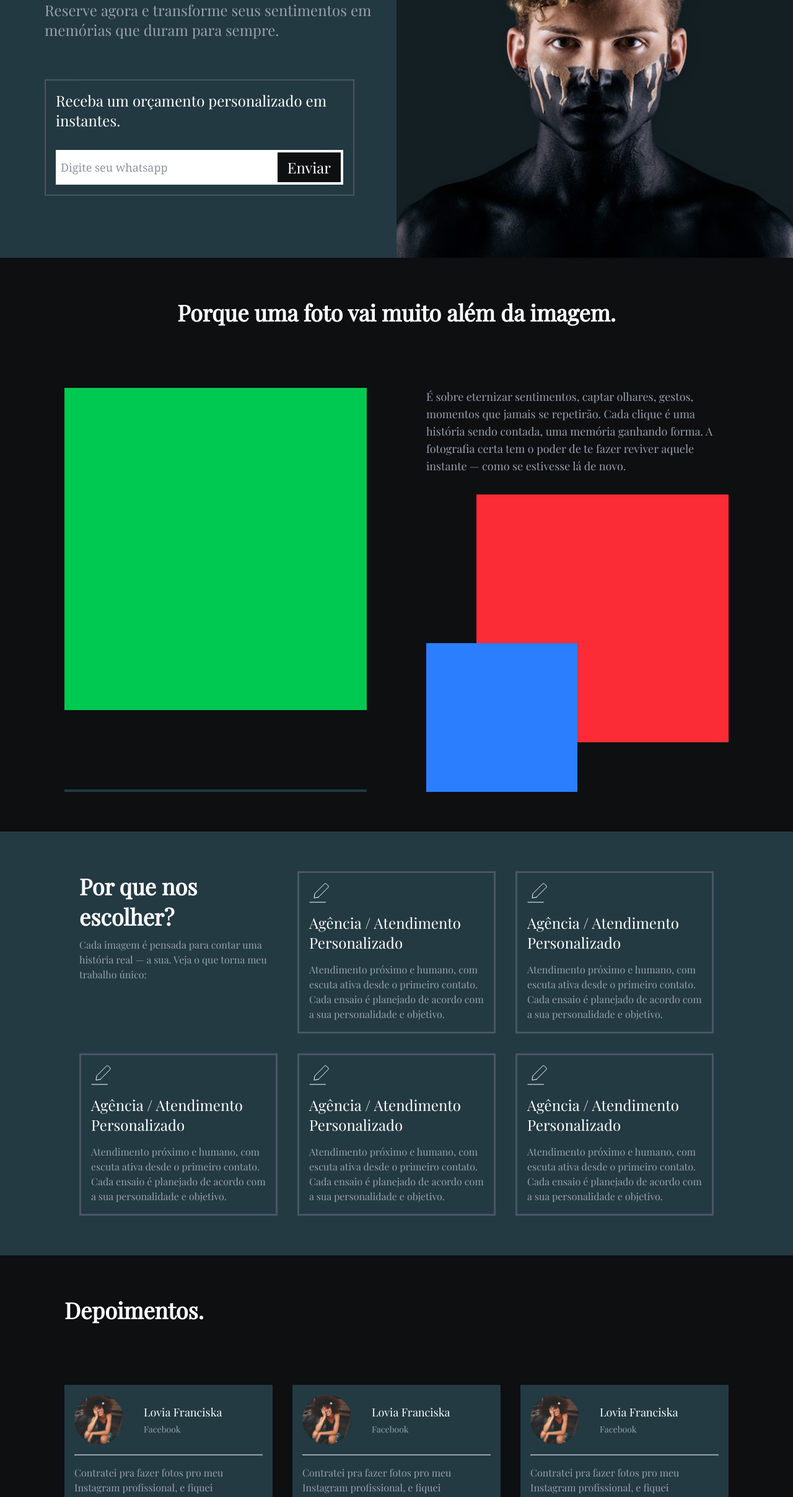
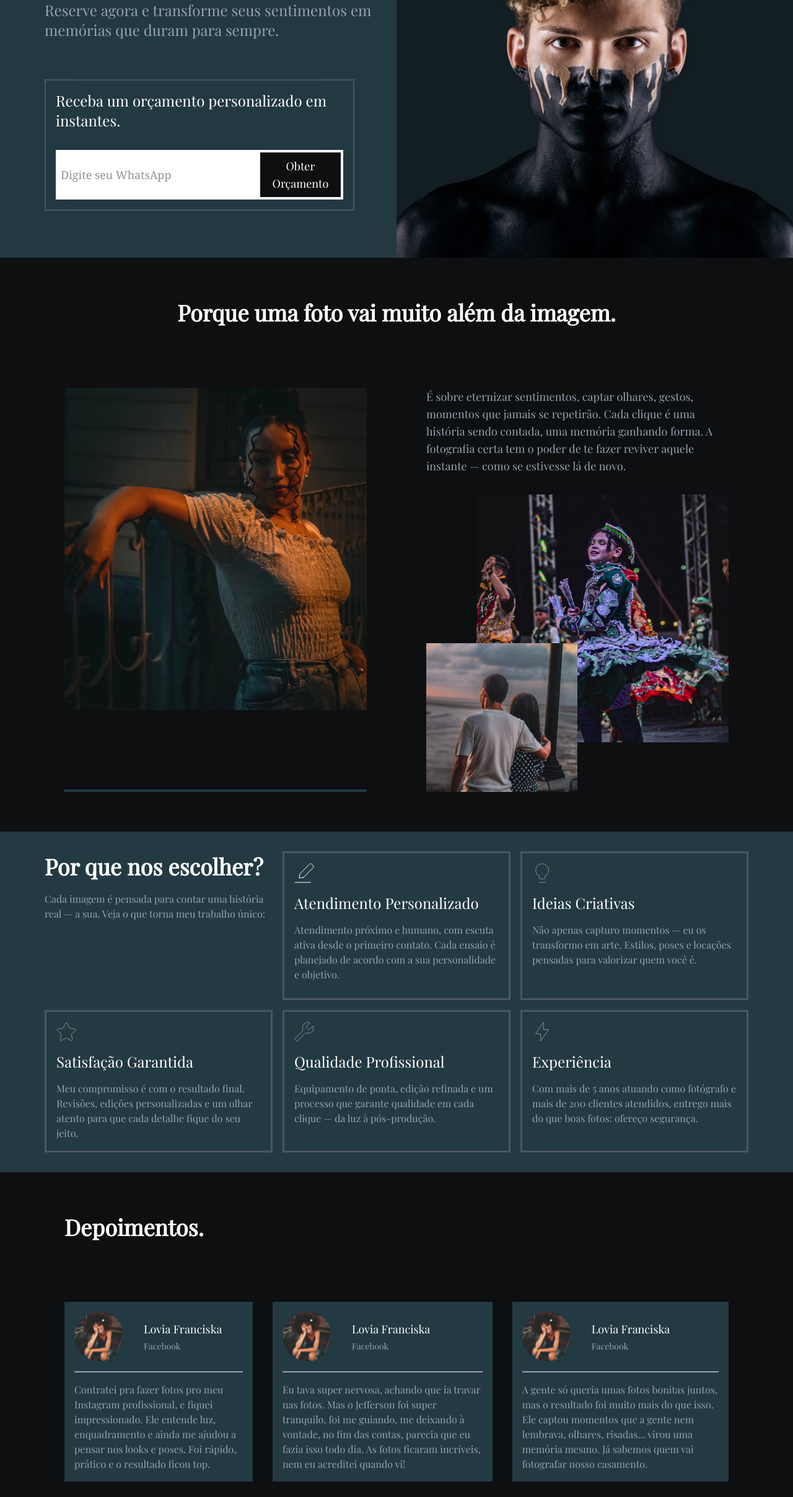
Before and after one commit to Jadson-Js/tj_company, a website built with Vite: page index.html in a window 1280 px wide. Shown: the part 384-2800 px from the top of the page at 62% size. Built offline with nearby package versions, Linux system fonts and the light colour scheme; a web font is replaced by a local one.

Commit message:
update SEO and images

```diff
--- a/index.html
+++ b/index.html
@@ -10,143 +10,149 @@
   <link rel="preload" href="https://fonts.gstatic.com/s/playfairdisplay/v22/nuFiD-vYSZviVYUb_rj3ij__anPXDTzYh_FZot8.woff2" as="font" type="font/woff2" crossorigin="anonymous">
   <link href="https://fonts.googleapis.com/css2?family=Playfair+Display:wght@400&display=swap" rel="stylesheet">
 
-
 </head>
 
 <body>
-  <header class="bg-black/10 border-black/10 backdrop-blur px-4 py-8 fixed top-0 w-full z-10 md:px-16">
-    <div class="container mx-auto flex flex-row justify-between items-center">
-      <h1 class="text-2xl text-white">JT Company</h1>
+  <header class="bg-black/10 border-b border-black/10 backdrop-blur fixed top-0 w-full z-50 ">
+    <div class="container mx-auto max-w-[1200px]  px-8 py-4 md:py-8  flex flex-row justify-between items-center">
+      <a href="#" class="flex items-center">
+        <span class="text-2xl text-white font-bold">JT Company</span>
+      </a>
 
-      <ul class="hidden lg:flex flex-row gap-4">
+      <ul class="hidden lg:flex flex-row gap-6 items-center">
         <li>
-          <a href="#" class="uppercase ">Ínicio</a>
+          <a href="#" class="uppercase text-white font-semibold hover:text-gray-300 transition-colors">Início</a>
         </li>
 
         <li>
-          <a href="#" class="uppercase text-gray-400">Sobre</a>
+          <a href="#" class="uppercase text-gray-300 hover:text-white transition-colors">Sobre</a>
         </li>
 
         <li>
-          <a href="#" class="uppercase text-gray-400">Como funciona</a>
+          <a href="#" class="uppercase text-gray-300 hover:text-white transition-colors">Como funciona</a>
         </li>
 
         <li>
-          <a href="#" class="uppercase text-gray-400">Por que nós</a>
+          <a href="#" class="uppercase text-gray-300 hover:text-white transition-colors">Por que nós</a>
         </li>
 
         <li>
-          <a href="#" class="uppercase text-gray-400">Dúvidas</a>
+          <a href="#" class="uppercase text-gray-300 hover:text-white transition-colors">Dúvidas</a>
         </li>
 
         <li>
-          <a href="#" class="uppercase text-gray-400">Fale conosco</a>
+          <a href="#" class="uppercase text-gray-300 hover:text-white transition-colors">Fale conosco</a>
         </li>
+
+
       </ul>
     </div>
   </header>
 
   <main>
     <section class="pt-32 h-screen bg-[linear-gradient(to_right,_#233942_50%,_#141F24_50%)] relative">
-      <div class="container mx-auto max-w-[1200px]  px-8 py-8 md:py-16">
-        <img src=" /hero_man.png" class="absolute right-0 bottom-0 object-cover z-0 w-[50%] h-[60%] md:h-[80%]  " />
+      <div class="container mx-auto max-w-[1200px]  px-8 py-8 md:py-16 ">
+        <img src="/hero_man.png" alt="Fotógrafo profissional registrando um casal feliz em um cenário romântico" loading="eager" class="absolute right-0 bottom-0 object-cover z-0 w-[50%] h-[60%] md:h-[80%]" />
 
-        <div class="relative  z-10 flex flex-col items-center md:items-start  gap-16">
+        <div class="relative z-10 flex flex-col items-start md:items-start  gap-16">
           <div class="text-center md:text-start">
-            <h2 class="text-4xl md:text-6xl xl:text-8xl  mb-4 md:mb-8 ">
+            <h1 class="text-4xl md:text-6xl xl:text-8xl  mb-4 md:mb-8 ">
               Fotografias que eternizam o amor em cada detalhe.
-            </h2>
+            </h1>
             <p class="text-gray-400 text-lg md:text-2xl xl:max-w-[50%] ">
               Reserve agora e transforme seus sentimentos em memórias que duram para sempre.
             </p>
           </div>
 
-          <div class="border-2 border-gray-600 p-4  backdrop-blur-xl max-w-125">
-            <h3 class="text-2xl text-white mb-8">Receba um orçamento personalizado em instantes.</h3>
+          <form class="border-2 border-gray-600 p-4 backdrop-blur-xl max-w-125">
+            <h2 class="text-2xl text-white mb-8">Receba um orçamento personalizado em instantes.</h2>
 
             <div class="flex flex-row ">
-              <input type="text" class="bg-white text-gray-800 font-serif text-lg p-2 w-full focus:outline-none" placeholder="Digite seu whatsapp">
-              <button class="bg-bg1 border-4 border-white text-2xl px-4 py-2">Enviar</button>
+              <label for="whatsapp-number" class="sr-only">Digite seu WhatsApp</label>
+              <input type="tel" id="whatsapp-number" name="whatsapp" class="bg-white text-gray-800 font-serif text-lg p-2 w-full focus:outline-none" placeholder="Digite seu WhatsApp" aria-label="Digite seu número de WhatsApp para receber um orçamento">
+
+              <button type="submit" class="bg-bg1 border-4 border-white text-lg px-4 py-2">Obter Orçamento</button>
+            </div>
+          </form>
         </div>
       </div>
-
-        </div>
-
-      </div>
-
-
-
     </section>
 
-    <section class=" bg-bg1 ">
-      <div class="container mx-auto max-w-[1200px]  px-8 py-16 md:px-16">
+    <section class="bg-bg1">
+      <div class="container mx-auto max-w-[1200px] px-8 py-16 md:px-16">
 
         <h2 class="text-4xl text-center mb-24 font-semibold leading-snug">
           Porque uma foto vai muito além da imagem.
         </h2>
 
-        <div class="flex flex-col gap-12 sm:gap-8 md:gap-24 sm:flex-row-reverse ">
+        <div class="flex flex-col gap-12 sm:gap-8 md:gap-24 sm:flex-row-reverse">
 
-          <!-- Coluna da imagem com sobreposição -->
-          <div class=" flex-1 flex flex-col gap-8 sm:flex-col-reverse">
-            <div class="relative w-full h-100 md:h-120">
-              <div class="absolute top-0 right-0 bg-red-500 w-10/12 h-10/12 "></div>
-              <div class="absolute bottom-0 left-0 bg-blue-500 w-6/12 h-6/12 "></div>
-            </div>
+          <div class="flex-1 flex flex-col gap-8 sm:flex-col-reverse">
+            <figure class="relative w-full h-100 md:h-120" role="img" aria-label="Representação visual de uma fotografia abstrata, com blocos de cor sobrepostos.">
+              <div class="absolute top-0 right-0 bg-gray-800  w-10/12 h-10/12 bg-[url('/public/photo_02.jpg')] bg-center bg-cover" aria-hidden="true"></div>
+              <div class="absolute bottom-0 left-0 bg-gray-800 w-6/12 h-6/12 bg-[url('/public/photo_03.jpg')] bg-center bg-cover" aria-hidden="true"></div>
+            </figure>
 
-            <p class="text-gray-400 text-lg text-center md:text-left  ">
+            <p class="text-gray-400 text-lg text-center md:text-left">
               É sobre eternizar sentimentos, captar olhares, gestos, momentos que jamais se repetirão.
               Cada clique é uma história sendo contada, uma memória ganhando forma.
               A fotografia certa tem o poder de te fazer reviver aquele instante — como se estivesse lá de novo.
             </p>
           </div>
 
-          <!-- Coluna do outro conteúdo -->
           <div class="flex flex-col sm:flex-1 sm:h-auto gap-32">
-            <div class="w-full h-[400px] sm:flex-1 bg-green-500"></div>
-            <div class="w-full h-1 bg-bg3"></div>
+            <div class="w-full h-[400px] sm:flex-1 bg-gray-800 bg-[url('/public/photo_01.jpg')] bg-center bg-cover" aria-hidden="true"></div>
+            <div class="w-full h-1 bg-bg3" aria-hidden="true"></div>
           </div>
         </div>
       </div>
     </section>
 
-    <section class=" bg-bg3 ">
-      <div class="container mx-auto max-w-[1200px]  px-8 py-16 md:px-16 flex flex-row justify-center gap-8 flex-wrap">
+    <section class="bg-bg3">
+      <div class="container mx-auto max-w-[1200px] px-8 py-8 md:py-16 flex flex-row  gap-8 flex-wrap relative">
 
-        <div class=" md:max-w-80 md:text-left">
-          <h2 class="text-4xl  mb-2 font-semibold leading-snug ">
+        <div class=" left-8 sm:w-1/2 md:w-1/3 sm:pr-8 sm:absolute">
+          <h2 class="text-4xl mb-4 font-semibold leading-snug">
             Por que nos escolher?
           </h2>
           <p class="text-gray-400 ">Cada imagem é pensada para contar uma história real — a sua. Veja o que torna meu trabalho único:</p>
         </div>
 
-        <article class="border-3 border-gray-600 p-4 flex flex-col gap-4  md:max-w-80">
-          <img src="./public/pencil.svg" alt="Icone de caneta" class="w-8 h-8">
-          <h3 class="text-2xl">Agência / Atendimento Personalizado</h3>
+        <ul class="gap-4 grid  sm:grid-cols-2 md:grid-cols-3">
+          <div class="hidden sm:block h-60">
+          </div>
+
+          <li class="border-3 border-gray-600 p-4 flex flex-col gap-4">
+            <img src="./public/pencil.svg" alt="Ícone de caneta representando personalização" class="w-8 h-8">
+            <h3 class="text-2xl">Atendimento Personalizado</h3>
             <p class="text-gray-400">Atendimento próximo e humano, com escuta ativa desde o primeiro contato. Cada ensaio é planejado de acordo com a sua personalidade e objetivo.</p>
-        </article>
+          </li>
 
-        <article class="border-3 border-gray-600 p-4 flex flex-col gap-4  md:max-w-80">
-          <img src="./public/pencil.svg" alt="Icone de caneta" class="w-8 h-8">
-          <h3 class="text-2xl">Agência / Atendimento Personalizado</h3>
-          <p class="text-gray-400">Atendimento próximo e humano, com escuta ativa desde o primeiro contato. Cada ensaio é planejado de acordo com a sua personalidade e objetivo.</p>
-        </article>
 
-        <article class="border-3 border-gray-600 p-4 flex flex-col gap-4  md:max-w-80">
-          <img src="./public/pencil.svg" alt="Icone de caneta" class="w-8 h-8">
-          <h3 class="text-2xl">Agência / Atendimento Personalizado</h3>
-          <p class="text-gray-400">Atendimento próximo e humano, com escuta ativa desde o primeiro contato. Cada ensaio é planejado de acordo com a sua personalidade e objetivo.</p>
-        </article>
-        <article class="border-3 border-gray-600 p-4 flex flex-col gap-4  md:max-w-80">
-          <img src="./public/pencil.svg" alt="Icone de caneta" class="w-8 h-8">
-          <h3 class="text-2xl">Agência / Atendimento Personalizado</h3>
-          <p class="text-gray-400">Atendimento próximo e humano, com escuta ativa desde o primeiro contato. Cada ensaio é planejado de acordo com a sua personalidade e objetivo.</p>
-        </article>
-        <article class="border-3 border-gray-600 p-4 flex flex-col gap-4  md:max-w-80">
-          <img src="./public/pencil.svg" alt="Icone de caneta" class="w-8 h-8">
-          <h3 class="text-2xl">Agência / Atendimento Personalizado</h3>
-          <p class="text-gray-400">Atendimento próximo e humano, com escuta ativa desde o primeiro contato. Cada ensaio é planejado de acordo com a sua personalidade e objetivo.</p>
-        </article>
+          <li class="border-3 border-gray-600 p-4 flex flex-col gap-4">
+            <img src="./public/light.svg" alt="Ícone de câmera representando qualidade fotográfica" class="w-8 h-8">
+            <h3 class="text-2xl">Ideias Criativas</h3>
+            <p class="text-gray-400">Não apenas capturo momentos — eu os transformo em arte. Estilos, poses e locações pensadas para valorizar quem você é.</p>
+          </li>
+
+          <li class="border-3 border-gray-600 p-4 flex flex-col gap-4">
+            <img src="./public/star.svg" alt="Ícone de calendário representando flexibilidade" class="w-8 h-8">
+            <h3 class="text-2xl">Satisfação Garantida</h3>
+            <p class="text-gray-400">Meu compromisso é com o resultado final. Revisões, edições personalizadas e um olhar atento para que cada detalhe fique do seu jeito.</p>
+          </li>
+
+          <li class="border-3 border-gray-600 p-4 flex flex-col gap-4">
+            <img src="./public/tool.svg" alt="Ícone de estrelas representando satisfação do cliente" class="w-8 h-8">
+            <h3 class="text-2xl">Qualidade Profissional</h3>
+            <p class="text-gray-400">Equipamento de ponta, edição refinada e um processo que garante qualidade em cada clique — da luz à pós-produção.</p>
+          </li>
+
+          <li class="border-3 border-gray-600 p-4 flex flex-col gap-4">
+            <img src="./public/energy.svg" alt="Ícone de diamante representando exclusividade" class="w-8 h-8">
+            <h3 class="text-2xl">Experiência</h3>
+            <p class="text-gray-400">Com mais de 5 anos atuando como fotógrafo e mais de 200 clientes atendidos, entrego mais do que boas fotos: ofereço segurança.</p>
+          </li>
+        </ul>
       </div>
     </section>
 
@@ -156,11 +162,12 @@
           Depoimentos.
         </h2>
 
-        <div class="flex flex-col gap-4 md:flex-row lg:gap-8">
+        <ul class="flex flex-col gap-4 md:flex-row lg:gap-8">
+          <li>
             <article class="bg-bg3 p-4 flex flex-col gap-4 ">
               <div class="flex flex-row items-center gap-8 pb-4 border-b-2 border-gray-400">
                 <div class="w-20 h-20 ">
-                <img src="./public/dep_1.png" alt="Depoimento 1" class="w-full h-auto object-cover block rounded-full">
+                  <img src="./public/depoiment_01.png" alt="Depoimento 1" class="w-full h-auto object-cover block rounded-full">
                 </div>
                 <div class="flex flex-col gap-1">
                   <h3 class="text-lg">Lovia Franciska</h3>
@@ -169,31 +176,36 @@
               </div>
               <p class="text-gray-400">Contratei pra fazer fotos pro meu Instagram profissional, e fiquei impressionado. Ele entende luz, enquadramento e ainda me ajudou a pensar nos looks e poses. Foi rápido, prático e o resultado ficou top.</p>
             </article>
+          </li>
+          <li>
             <article class="bg-bg3 p-4 flex flex-col gap-4 ">
               <div class="flex flex-row items-center gap-8 pb-4 border-b-2 border-gray-400">
                 <div class="w-20 h-20 ">
-                <img src="./public/dep_1.png" alt="Depoimento 1" class="w-full h-auto object-cover block rounded-full">
+                  <img src="./public/depoiment_01.png" alt="Depoimento 1" class="w-full h-auto object-cover block rounded-full">
                 </div>
                 <div class="flex flex-col gap-1">
                   <h3 class="text-lg">Lovia Franciska</h3>
                   <p class="text-gray-400 text-sm">Facebook</p>
                 </div>
               </div>
-            <p class="text-gray-400">Contratei pra fazer fotos pro meu Instagram profissional, e fiquei impressionado. Ele entende luz, enquadramento e ainda me ajudou a pensar nos looks e poses. Foi rápido, prático e o resultado ficou top.</p>
+              <p class="text-gray-400">Eu tava super nervosa, achando que ia travar nas fotos. Mas o Jefferson foi super tranquilo, foi me guiando, me deixando à vontade, no fim das contas, parecia que eu fazia isso todo dia. As fotos ficaram incríveis, nem eu acreditei quando vi!</p>
             </article>
+          </li>
+          <li>
             <article class="bg-bg3 p-4 flex flex-col gap-4 ">
               <div class="flex flex-row items-center gap-8 pb-4 border-b-2 border-gray-400">
                 <div class="w-20 h-20 ">
-                <img src="./public/dep_1.png" alt="Depoimento 1" class="w-full h-auto object-cover block rounded-full">
+                  <img src="./public/depoiment_01.png" alt="Depoimento 1" class="w-full h-auto object-cover block rounded-full">
                 </div>
                 <div class="flex flex-col gap-1">
                   <h3 class="text-lg">Lovia Franciska</h3>
                   <p class="text-gray-400 text-sm">Facebook</p>
                 </div>
               </div>
-            <p class="text-gray-400">Contratei pra fazer fotos pro meu Instagram profissional, e fiquei impressionado. Ele entende luz, enquadramento e ainda me ajudou a pensar nos looks e poses. Foi rápido, prático e o resultado ficou top.</p>
+              <p class="text-gray-400">A gente só queria umas fotos bonitas juntos, mas o resultado foi muito mais do que isso. Ele captou momentos que a gente nem lembrava, olhares, risadas... virou uma memória mesmo. Já sabemos quem vai fotografar nosso casamento.</p>
             </article>
-        </div>
+          </li>
+        </ul>
       </div>
     </section>
 
@@ -206,10 +218,10 @@
         <div class="flex flex-col md:flex-row gap-24">
           <div class="flex-1">
             <div class="grid grid-cols-[1fr_1fr] gap-2 w-full  h-100 md:h-full">
-              <div class="bg-blue-500 "></div>
-              <div class="bg-blue-500 "></div>
-              <div class="bg-blue-500 "></div>
-              <div class="bg-blue-500 "></div>
+              <div class="bg-gray-800 bg-[url('/public/photo_01.jpg')] bg-center bg-cover"></div>
+              <div class="bg-gray-800 bg-[url('/public/photo_01.jpg')] bg-center bg-cover"></div>
+              <div class="bg-gray-800 bg-[url('/public/photo_01.jpg')] bg-center bg-cover"></div>
+              <div class="bg-gray-800 bg-[url('/public/photo_01.jpg')] bg-center bg-cover"></div>
             </div>
 
             <div class="flex flex-row items-center gap-2">
```
Also changed, not shown: public/depoiment_01.png (renamed from public/dep_1.png), public/light.svg (renamed from public/ligth.svg), public/photo_01.jpg (added), public/photo_02.jpg (added), public/photo_03.jpg (added), public/tool.svg (renamed from public/quality.svg), 1 other file. Lines whose indentation alone changed are shown as unchanged.
